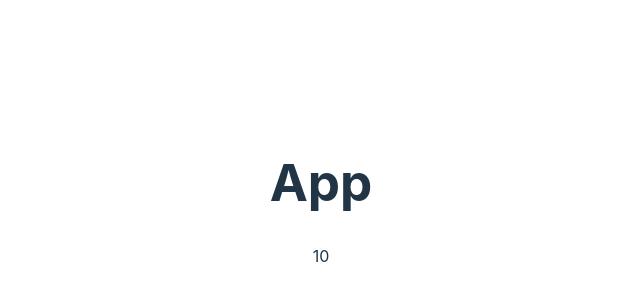
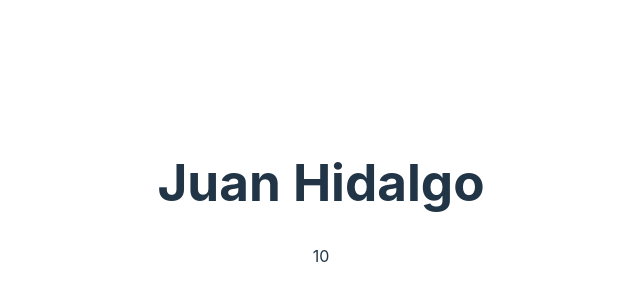
Before and after one commit to JuanHidalgoB/ChallengesWeb, a React (Vite) app in the folder firstProjectWeb/: page / in a window 1280 px wide. Shown: the part 206-506 px from the top of the page, without its empty margins (319-959 px from the left). Built offline with nearby package versions, Linux system fonts and the light colour scheme.

Commit message:
Challenge 1

```diff
--- a/firstProjectWeb/src/main.jsx
+++ b/firstProjectWeb/src/main.jsx
@@ -6,6 +6,6 @@ import './index.css'
 
 ReactDOM.createRoot(document.getElementById('root')).render(
   <React.StrictMode>
-    <App />
+    <MyFirstApp />
   </React.StrictMode>,
 )
```
